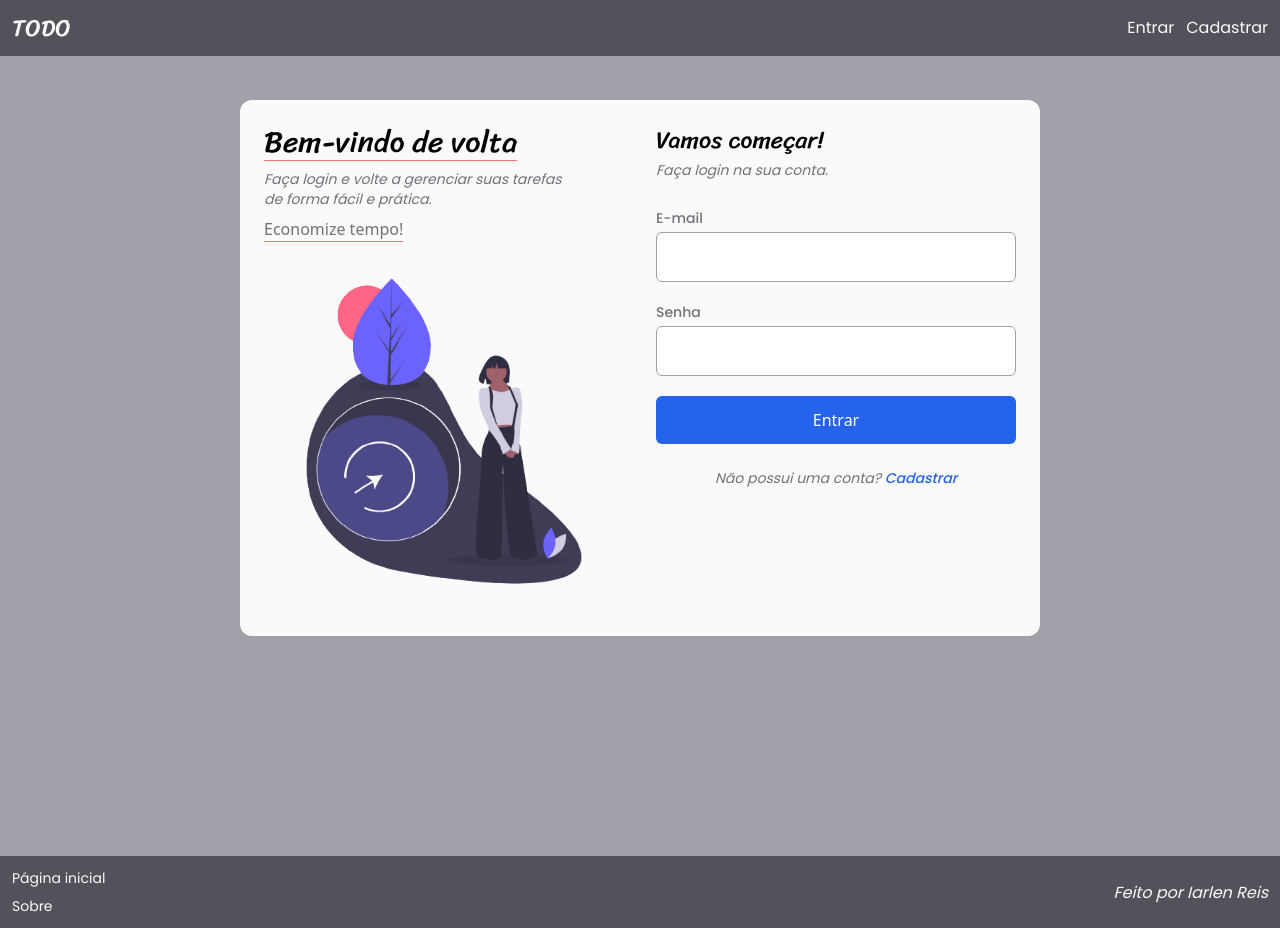
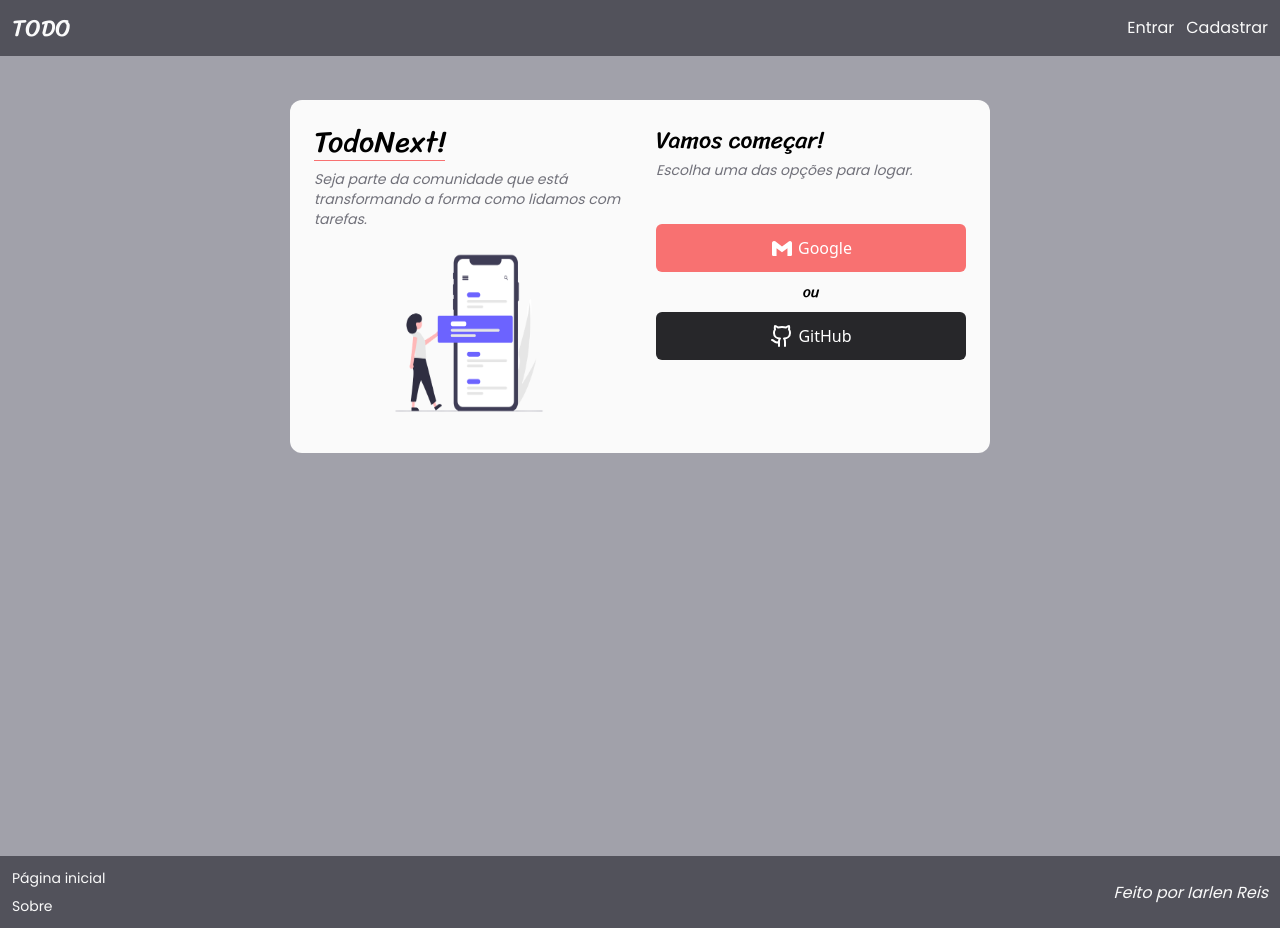
Before and after one commit to secret-star1202/Next-TailwindCSS-PostgreSQL, a Next.js app: page /login in a window 1280 px wide. Built offline with nearby package versions, Linux system fonts and the light colour scheme.

Commit message:
refactor: refactoring Login page and LoginForm component to have login by google and github.

```diff
--- a/src/app/login/page.tsx
+++ b/src/app/login/page.tsx
@@ -3,7 +3,7 @@ import React from 'react'
 import Image from 'next/image'
 
 import { LoginForm } from '@/components/Forms/LoginForm'
-import LoginImage from '/public/login-image.png'
+import RegisterImage from '/public/register-image.png'
 
 export async function generateMetadata() {
   return {
@@ -15,25 +15,22 @@ export async function generateMetadata() {
 const Login = () => {
   return (
     <div className="mt-5 flex w-full items-center justify-center sm:mt-8">
-      <div className="flex w-full max-w-[800px] flex-col justify-between gap-8 rounded-xl bg-zinc-50 p-6 sm:flex-row">
+      <div className="flex w-full max-w-[700px] flex-col justify-between gap-8 rounded-xl bg-zinc-50 p-6 sm:flex-row">
         <div className="hidden w-1/2 sm:flex sm:flex-col sm:gap-2">
           <div className="flex flex-col gap-2">
             <h1 className="w-fit border-b border-red-400 font-title text-3xl">
-              Bem-vindo de volta
+              TodoNext!
             </h1>
             <p className="w-full max-w-[315px] font-body text-sm italic text-zinc-500">
-              Faça login e volte a gerenciar suas tarefas de forma fácil e
-              prática.
+              Seja parte da comunidade que está transformando a forma como
+              lidamos com tarefas.
             </p>
-            <span className="block w-fit border-b border-red-400 text-zinc-500">
-              Economize tempo!
-            </span>
           </div>
-          <div>
+          <div className="flex items-center justify-center">
             <Image
-              src={LoginImage}
+              src={RegisterImage}
               alt="Imagem da tela de registro de uma menina mexendo em seu telefone"
-              className="w-full"
+              className="h-48 w-48"
             />
           </div>
         </div>
--- a/src/components/Forms/LoginForm.tsx
+++ b/src/components/Forms/LoginForm.tsx
@@ -1,81 +1,28 @@
 'use client'
 import React from 'react'
-import Link from 'next/link'
-import { useForm } from 'react-hook-form'
-import { useAuthContext } from '@/contexts/authContext'
-import { useRouter } from 'next/navigation'
-
-interface IFormProps {
-  email: string
-  password: string
-}
+import { Github } from 'lucide-react'
+import { BiLogoGmail } from 'react-icons/bi'
 
 export const LoginForm = () => {
-  const { userLogin } = useAuthContext()
-  const router = useRouter()
-
-  const {
-    register,
-    handleSubmit,
-    formState: { errors },
-  } = useForm<IFormProps>()
-
-  const handleLoginUser = (user: IFormProps) => {
-    userLogin(user).then((response) => router.push('/'))
-  }
-
   return (
-    <div className="w-full sm:w-1/2">
+    <div className="flex w-full flex-col gap-4 sm:w-1/2">
       <div className="flex flex-col gap-1">
         <h1 className="font-title text-2xl">Vamos começar!</h1>
         <p className="font-body text-sm italic text-zinc-500">
-          Faça login na sua conta.
+          Escolha uma das opções para logar.
         </p>
       </div>
-      <form
-        onSubmit={handleSubmit(handleLoginUser)}
-        className="mt-7 flex w-full flex-col gap-4"
-      >
-        <label className="flex flex-col gap-1 font-body">
-          <span className="text-sm font-medium text-zinc-500">E-mail</span>
-          <input
-            type="email"
-            className="w-full rounded-md border border-zinc-400 px-2 py-3 text-zinc-700 outline-none focus:border-blue-300"
-            {...register('email', { required: true })}
-          />
-          <small className="text-red-500">
-            {errors.email?.type === 'required' && 'Campo é obrigatório.'}
-          </small>
-        </label>
-        <label className="flex flex-col gap-1 font-body">
-          <span className="text-sm font-medium text-zinc-500">Senha</span>
-          <input
-            type="password"
-            className="w-full rounded-md border border-zinc-400 px-2 py-3 text-zinc-700 outline-none focus:border-blue-300"
-            {...register('password', {
-              required: true,
-              minLength: 6,
-            })}
-          />
-          <small className="text-red-500">
-            {errors.password?.type === 'required' && 'Campo é obrigatório.'}
-            {errors.password?.type === 'minLength' &&
-              'Senha menor que 6 caracteres.'}
-          </small>
-        </label>
-        <button className="w-full rounded-md bg-blue-600 py-3 text-center font-medium text-white">
-          Entrar
+      <div className="mt-7 flex w-full flex-col items-center justify-center gap-2">
+        <button className="flex w-full max-w-[400px] items-center justify-center gap-1 rounded-md bg-red-400 py-3 font-medium text-white transition-colors hover:bg-red-300">
+          <BiLogoGmail size={24} />
+          Google
         </button>
-        <p className="mt-2 text-center font-body text-sm italic text-zinc-500">
-          Não possui uma conta?{' '}
-          <Link
-            href="/register"
-            className="font-body font-medium text-blue-600 hover:text-blue-700"
-          >
-            Cadastrar
-          </Link>
-        </p>
-      </form>
+        <span className="text-center font-title">ou</span>
+        <button className="flex w-full max-w-[400px] items-center justify-center gap-1 rounded-md bg-zinc-800 py-3 font-medium text-white transition-colors hover:bg-zinc-700">
+          <Github />
+          GitHub
+        </button>
+      </div>
     </div>
   )
 }
```
